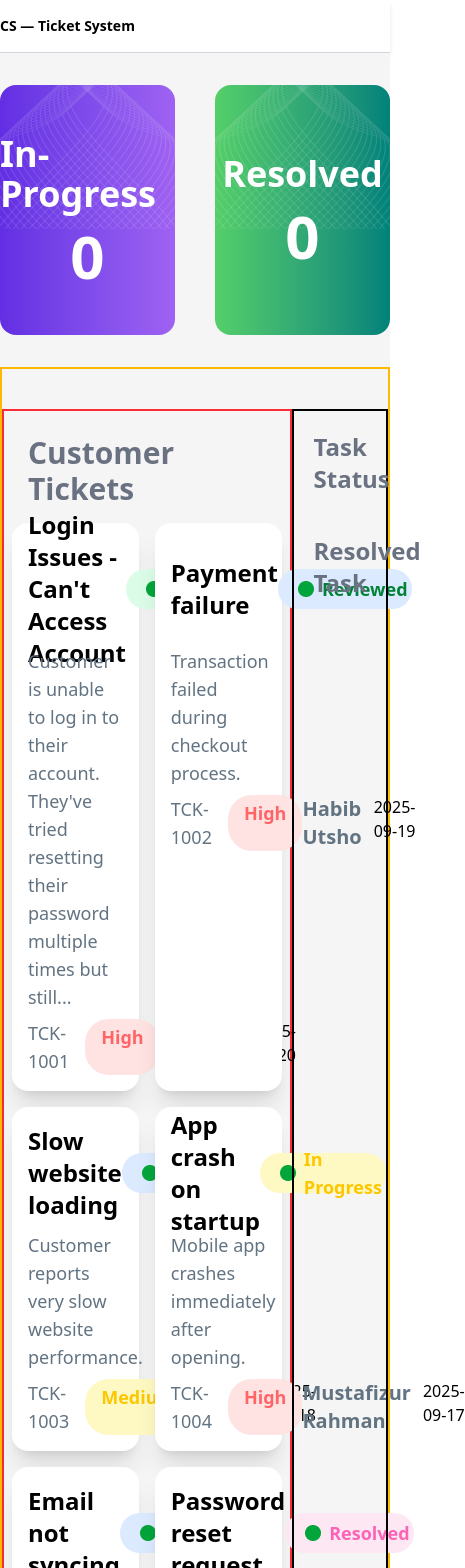
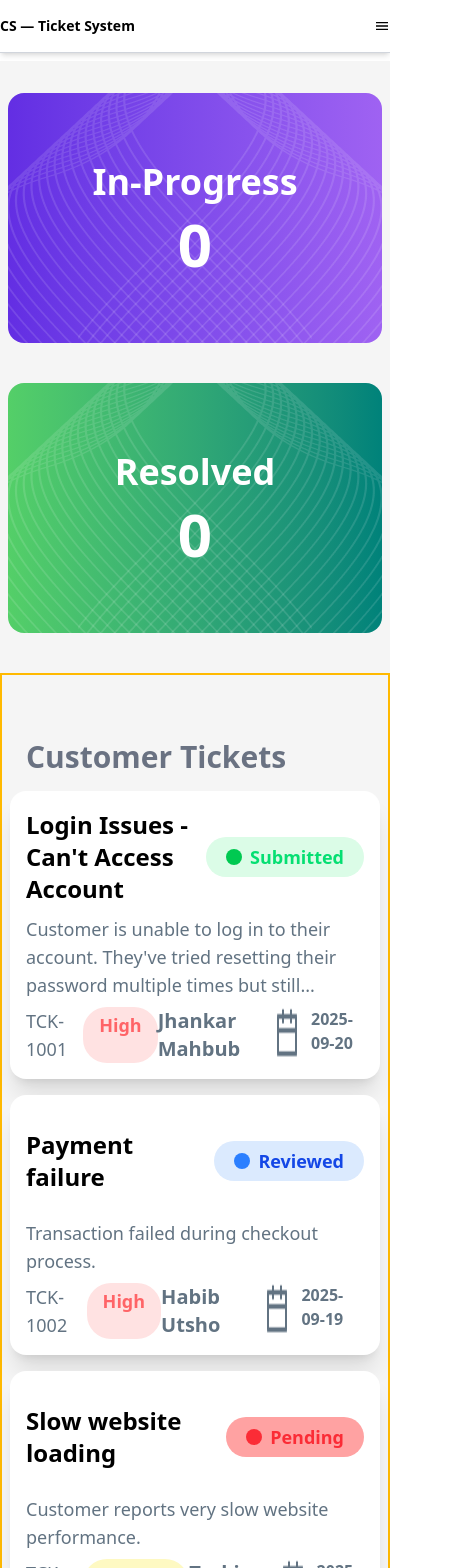
Before and after one commit to RupomPB/customer-support-assignment-07, a React (Vite) app: page / in a window 390 px wide. Shown: the top 1568 px of the page, 465 px wide, since content can reach past the window. Built offline with nearby package versions, Linux system fonts and the light colour scheme.

Commit message:
added responsive

```diff
--- a/package.json
+++ b/package.json
@@ -13,6 +13,8 @@
     "@tailwindcss/vite": "^4.1.13",
     "react": "^19.1.1",
     "react-dom": "^19.1.1",
+    "react-icons": "^5.5.0",
+    "react-toastify": "^11.0.5",
     "tailwindcss": "^4.1.13"
   },
   "devDependencies": {
--- a/src/App.jsx
+++ b/src/App.jsx
@@ -2,7 +2,7 @@ import "./App.css";
 import Banner from "./components/Banner/Banner";
 import Container from "./components/Container";
 import Footer from "./components/Footer/Footer";
-
+import { toast, ToastContainer } from 'react-toastify';
 import Navbar from "./components/Navbar/Navbar";
 import Task from "./components/Taskbar/Task";
 
@@ -34,6 +34,7 @@ function App() {
 
   const removeIssue =(id)=>{
     const removed= issueSelected.find(issue => issue.id ===id);
+    toast.success(`${removed.title} - Resolved Done`)
     if(removed){
       setResolvedIssues([...resolvedIssues, removed]);
       setIssueSelected(issueSelected.filter(issue=> issue.id !==id));
@@ -44,9 +45,20 @@ function App() {
   const handleIssueClicked=(issueData)=>{
         console.log("card clicked",issueData)
 
-        setAllIssues(allIssues.filter((issue)=>issue.id !== issueData.id));
+        toast.info(` ${issueData.title} - Added To Task`,{
+          position: "top-center",
+          autoClose: 2000,
+        })
 
+        const updatedIssues =(allIssues.filter((issue)=>issue.id !== issueData.id));
+        setAllIssues(updatedIssues);
         setIssueSelected([...issueSelected, issueData])
+
+        if(updatedIssues.length ===0 ){
+          toast.success("Congratulations No More Card Left")
+
+        }
+
     }
 
   return (
@@ -71,6 +83,10 @@ function App() {
 
       {/*footer   */}
       <Footer></Footer>
+
+
+      <ToastContainer></ToastContainer>
+
     </>
   );
 }
--- a/src/IssueManagement/IssueManagement.jsx
+++ b/src/IssueManagement/IssueManagement.jsx
@@ -16,13 +16,16 @@ const IssueManagement = ({ setIssueSelected , issueSelected , removeIssue, handl
 
             <div className=" border-2 border-amber-400 grid grid-cols-12 py-10">
 
-                    <div className='border-2 border-red-500 col-span-9 p-2'>
+                    <div className='col-span-12 lg:col-span-9 p-2'>
                     <h1 className=' text-3xl font-semibold p-4 text-gray-500 '>Customer Tickets</h1>
 
                     {/* cards sections*/}
-                    <div className=' grid grid-cols-2 gap-4'>
+                    <div className=' grid grid-cols-1 md:grid-cols-2 lg:grid-cols-2 gap-4'>
             {
-                allIssues.map(issue =>{
+                allIssues.length ===0 ?(
+                    <p> No More Cards Left</p>
+                ) : (
+                    allIssues.map(issue =>{
                     {/* console.log(issue); */}
                  return (
 
@@ -30,12 +33,13 @@ const IssueManagement = ({ setIssueSelected , issueSelected , removeIssue, handl
 
                  )
                 })
+                )
             }
                     </div>
                     </div>
 
             {/* task sections */}
-                    <div className='border-2 border-black col-span-3 '>
+                    <div className='border-2 col-span-12  lg:col-span-3 '>
                        <h1 className=' text-2xl p-5 font-semibold text-gray-500'> Task Status</h1>
                 <Task resolvedIssues={resolvedIssues} removeIssue={removeIssue} issueSelected ={issueSelected} ></Task>
                 <h1 className=' text-2xl p-5 font-semibold text-gray-500'>Resolved  Task</h1>
--- a/src/components/Banner/Banner.jsx
+++ b/src/components/Banner/Banner.jsx
@@ -1,12 +1,13 @@
 import React from 'react';
 
 import Container from '../Container';
+// import { toast } from 'react-toastify';
 
 
 const Banner = ({issueSelected=[],  resolvedIssues=[]}) => {
     return (
          <Container>
-        <div className=" grid grid-cols-2 justify-between gap-10 py-8">
+        <div className="grid grid-cols-1 m-2  md:grid-cols-2 justify-between gap-10 py-8">
 
           {/* progress part */}
           <div className="  h-[250px] bg-gradient-to-r from-[#632EE3] to-[#9F62F2] flex flex-col justify-center items-center rounded-2xl relative">
@@ -18,7 +19,10 @@ const Banner = ({issueSelected=[],  resolvedIssues=[]}) => {
             <img src="/public/bg-right.png"></img>
           </div>
             <h3 className=" font-bold text-4xl text-white">In-Progress</h3>
-            <p className=" font-semibold text-white text-6xl mt-3">{issueSelected.length}</p>
+            <p className=" font-semibold text-white text-6xl mt-3">{issueSelected.length}
+
+            </p>
+
           </div>
 
 
--- a/src/components/Cards/Cards.jsx
+++ b/src/components/Cards/Cards.jsx
@@ -1,6 +1,7 @@
 // import React, { useState } from 'react';
-import openimg from "/open.png"
+// import openimg from "/open.png"
 
+import calenderimg from "/calender.png"
 
 
 const Cards = ({issue , handleIssueClicked }) => {
@@ -13,16 +14,39 @@ const Cards = ({issue , handleIssueClicked }) => {
                             <div className='flex justify-between items-center h-[100px]'>
                                 <h3 className=' font-bold text-2xl'>{issue.title}</h3>
                                <div className=''>
-                                  <span className={`font-bold text-green-700 text-lg rounded-3xl  py-2 px-5 flex justify-between gap-2 h-10 items-center
+                                  <span className={`font-bold text-blue-700 text-lg rounded-3xl  py-2 px-5 flex justify-between gap-2 h-10 items-center
                                  ${issue.status == 'Submitted'?
                                     'bg-green-100 text-green-400 px-4 py-1 rounded-3xl':
+
                                     issue.status == 'Resolved'?
                                     'bg-pink-100 text-pink-400 px-4 py-1 rounded-3xl':
+
                                     issue.status == 'In Progress'?
                                     'bg-yellow-100 text-yellow-400 px-4 py-1 rounded-3xl':
+
+                                     issue.status == 'Pending'?'bg-red-300 text-red-500' :
                                     'bg-blue-100 text-blue-400 px-4 py-1 rounded-3xl'
                                  }
-                                 `}> <img src={openimg}></img> {issue.status}</span>
+                                 `}>
+                                    <span className={` w-4 h-4 rounded-full bg-blue-500
+                                    ${issue.status == 'Submitted'?
+                                    'bg-green-500':
+                                    issue.status === 'Resolved'?
+                                    'bg-pink-500':
+                                    issue.status === 'In Progress'?
+                                    'bg-yellow-500':
+                                    issue.status === 'Pending' ?
+                                    'bg-red-500' :
+                                    'bg-blue-500'
+
+                                    }
+                                    `}>
+
+                                    </span>
+
+                                  {/* <img src={openimg}></img> */}
+                                   {issue.status}
+                                  </span>
                                </div>
                             </div>
 
@@ -44,7 +68,8 @@ const Cards = ({issue , handleIssueClicked }) => {
                                 </div>
                                 <div className='flex gap-3'>
                                     <p className=' text-xl text-[#627382] font-bold'>{issue.customer}</p>
-                                    <p>{issue.createdAt}</p>
+                                    <img src={calenderimg}></img>
+                                    <p className=" text-[#627382] font-semibold"> {issue.createdAt}</p>
                                 </div>
                             </div>
 
--- a/src/components/Navbar/Navbar.jsx
+++ b/src/components/Navbar/Navbar.jsx
@@ -1,14 +1,16 @@
 import React from 'react';
 import Container from '../Container';
-
+import { MdOutlineMenu } from 'react-icons/md';
 
 const Navbar = () => {
     return (
          <div className=" bg-[#ffffff] shadow-md border-b-[0.5px] border-gray-300">
       <Container>
-      <nav className=" py-4 flex justify-between items-center">
+      <nav className=" py-4 flex flex-row  md:flex justify-between items-center">
         <h1 className="md:text-xl text-sm font-bold">CS — Ticket System</h1>
-        <div className="md:flex hidden items-center gap-6">
+
+
+        <div className="  md:flex hidden items-center gap-6">
           <a href="#" className="text-gray-600">
             Home
           </a>
@@ -35,7 +37,7 @@ const Navbar = () => {
           </button>
         </div>
         <div className="block md:hidden">
-          {/* <MdOutlineMenu /> */}
+          <MdOutlineMenu></MdOutlineMenu>
         </div>
       </nav>
       </Container>
```
Also changed, not shown: public/calender.png (added), 1 other file (tests, documents, lock files or other folders).
